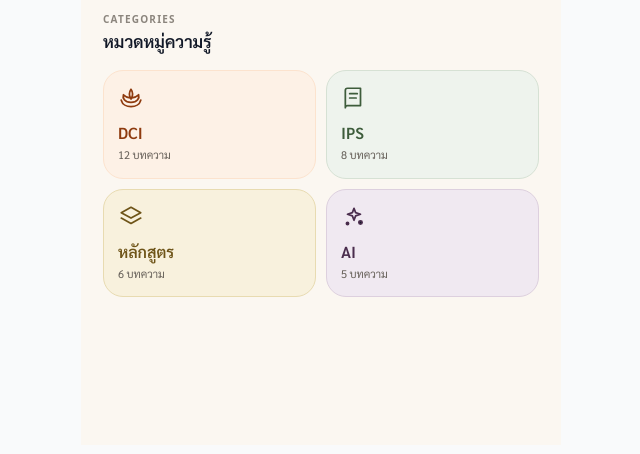
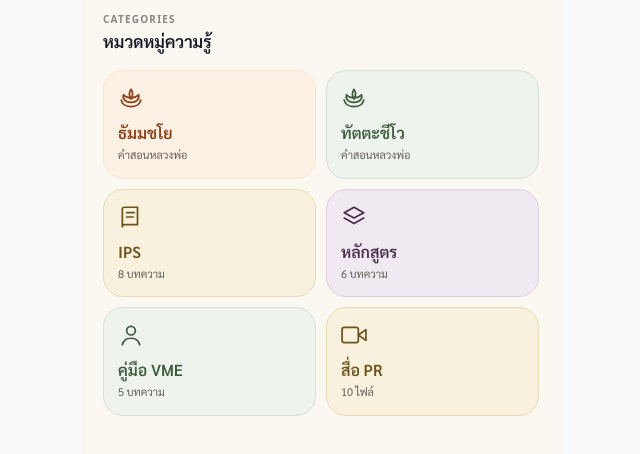
Before and after one commit to dencapvision/vme-ips-reflection, a Next.js app: page /library in a window 1280 px wide. Shown: the part 1462-1916 px from the top of the page, without its empty margins (319-959 px from the left). Built offline with nearby package versions, Linux system fonts and the light colour scheme; no server answers; a web font is replaced by a local one.

Commit message:
feat: add specialized teacher categories to knowledge base
- Added Luang Por Dhammajayo and Luang Por Dattajeevo categories to admin management
- Updated library UI grid to display new teacher categories
- Refined AI system prompt to prioritize wisdom from these teachers in RAG responses

```diff
--- a/src/app/admin/knowledge/page.tsx
+++ b/src/app/admin/knowledge/page.tsx
@@ -23,7 +23,7 @@ type KnowledgeDoc = {
   created_at:  string
 }
 
-const CATEGORIES = ['ทั่วไป', 'หลักสูตร IPS', 'นโยบายองค์กร', 'คู่มือการใช้งาน', 'วิดีโอ YouTube', 'Google Drive']
+const CATEGORIES = ['ทั่วไป', 'หลวงพ่อธัมมชโย', 'หลวงพ่อทัตตะชีโว', 'หลักสูตร IPS', 'นโยบายองค์กร', 'คู่มือการใช้งาน', 'วิดีโอ YouTube', 'Google Drive']
 
 export default function AdminKnowledgePage() {
   const [tab,       setTab]       = useState<'upload' | 'list'>('upload')
--- a/src/app/api/kaewsai/route.ts
+++ b/src/app/api/kaewsai/route.ts
@@ -16,7 +16,7 @@ const KAEWSAI_SYSTEM = (context: string) => `
    - ใช้ "คะ" เฉพาะลงท้ายประโยคคำถาม (เช่น ใช่ไหมคะ, อย่างไรคะ, มีอะไรให้ช่วยไหมคะ)
    - ใช้ "ค่ะ" ลงท้ายประโยคบอกเล่า การตอบรับ และการทักทาย (เช่น สวัสดีค่ะ, ขอบคุณค่ะ, ทราบค่ะ, ยินดีค่ะ, น้องแก้วใสมาแล้วค่ะ)
 3. เป็นระบบ (Structured): ตอบอย่างชัดเจน เป็นลำดับขั้นตอน (1, 2, 3) เพื่อให้ง่ายต่อการอ่านและทำความเข้าใจ
-4. มีปัญญา (Wise): ให้คำแนะนำโดยอ้างอิงจากคลังความรู้และคำสอนของครูบาอาจารย์เป็นหลัก
+4. มีปัญญา (Wise): ให้คำแนะนำโดยอ้างอิงจากคลังความรู้และคำสอนของครูบาอาจารย์เป็นหลัก (โดยเฉพาะคำสอนของหลวงพ่อธัมมชโย และหลวงพ่อทัตตะชีโว)
 
 ━━━━━━━━━━━━━━━━━━━━━━━━━
 📚 ข้อมูลจากคลังความรู้ (Knowledge Context)
--- a/src/app/library/page.tsx
+++ b/src/app/library/page.tsx
@@ -33,10 +33,12 @@ export default function LibraryPage() {
         <div style={{ marginTop: 32 }}>
           <SectionHeader title="หมวดหมู่ความรู้" en="CATEGORIES" />
           <div style={{ display: "grid", gridTemplateColumns: "1fr 1fr", gap: 10, marginTop: 16, marginBottom: 18 }}>
-            <Cat Icon={Icons.lotus}  label="DCI"   sub="12 บทความ" color="saffron"/>
-            <Cat Icon={Icons.book}   label="IPS"   sub="8 บทความ"  color="sage"/>
-            <Cat Icon={Icons.layers} label="หลักสูตร" sub="6 บทความ"  color="gold"/>
-            <Cat Icon={Icons.ai}     label="AI"    sub="5 บทความ"  color="plum"/>
+            <Cat Icon={Icons.lotus}  label="ธัมมชโย" sub="คำสอนหลวงพ่อ" color="saffron"/>
+            <Cat Icon={Icons.lotus}  label="ทัตตะชีโว" sub="คำสอนหลวงพ่อ" color="sage"/>
+            <Cat Icon={Icons.book}   label="IPS"   sub="8 บทความ"  color="gold"/>
+            <Cat Icon={Icons.layers} label="หลักสูตร" sub="6 บทความ"  color="plum"/>
+            <Cat Icon={Icons.user}   label="คู่มือ VME" sub="5 บทความ" color="sage"/>
+            <Cat Icon={Icons.video}  label="สื่อ PR"   sub="10 ไฟล์"   color="gold"/>
           </div>
         </div>
       </div>
```
